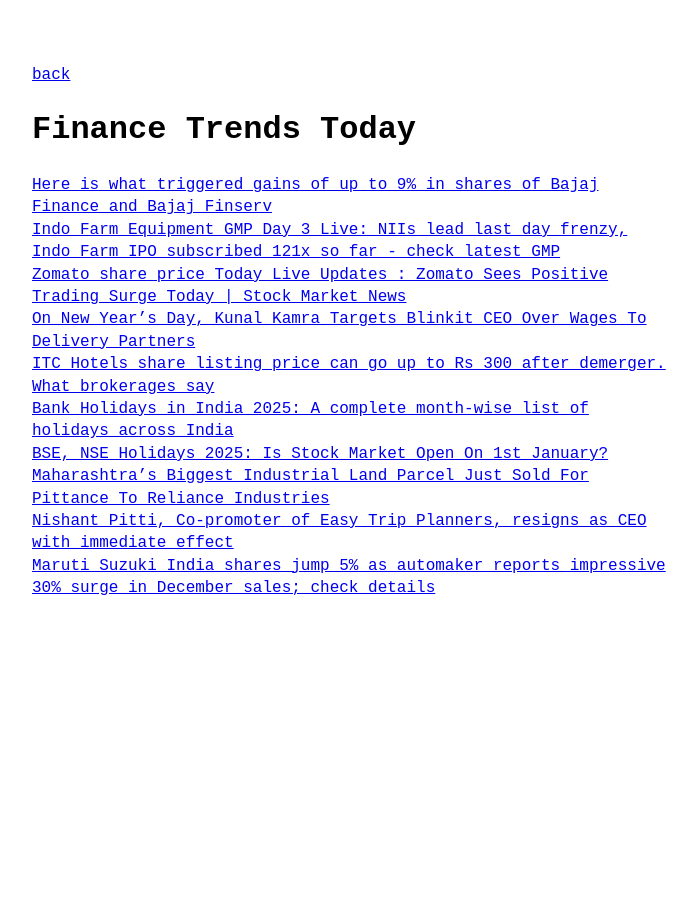
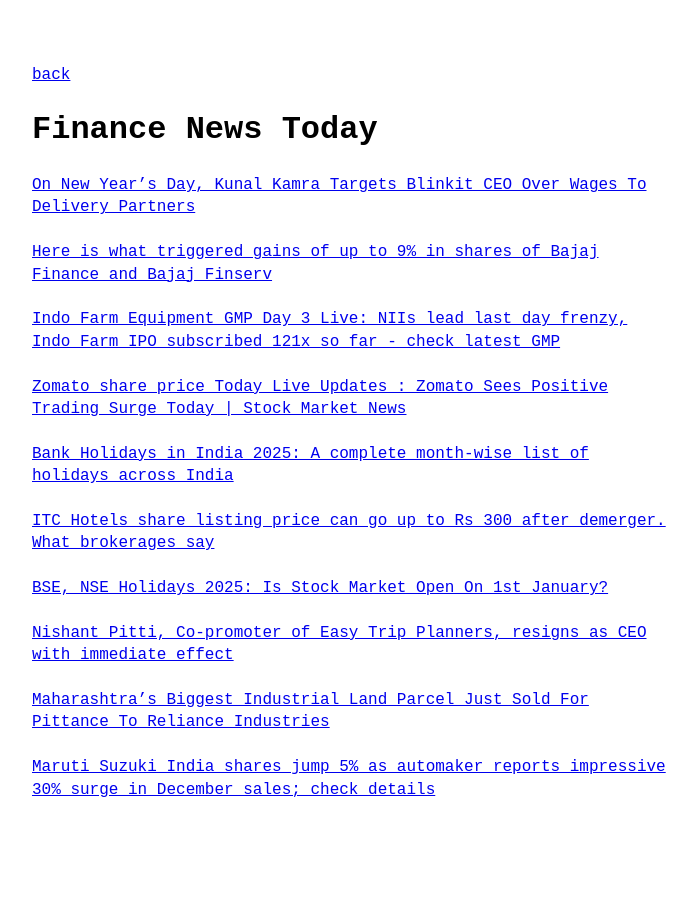
Before and after one commit to VallarasuS/Vallarasu.in, a Jekyll site: the page built from docs/finance.md, in a window 1280 px wide. Shown: the whole page, without its empty margins (288-985 px from the left). Built offline with Jekyll 4.4.1, drawn with Linux system fonts in a browser that asks for light colours.

Commit message:
fin news update

```diff
--- a/docs/_data/menu.yml
+++ b/docs/_data/menu.yml
@@ -2,7 +2,7 @@
 
   - title: trends
     entries:
-      - title: finance-trends
+      - title: finance news today
         url: finance.html
 
   - title: posts
--- a/docs/finance.md
+++ b/docs/finance.md
@@ -1,15 +1,15 @@
 ---
 layout: page
-title: Finance Trends Today
+title: Finance News Today
 ---
 
-[Here is what triggered gains of up to 9% in shares of Bajaj Finance and Bajaj Finserv](https://www.cnbctv18.com/market/bajaj-finance-bajaj-finserv-share-price-top-nifty-50-gainers-target-citi-positive-aum-nim-q3-returns-19533355.htm) <br>
-[Indo Farm Equipment GMP Day 3 Live: NIIs lead last day frenzy, Indo Farm IPO subscribed 121x so far - check latest GMP](https://www.moneycontrol.com/news/business/ipo/indo-farm-equipment-ipo-gmp-live-union-budget-2024-business-news-january-2-liveblog-12901823.html) <br>
-[Zomato share price Today Live Updates : Zomato Sees Positive Trading Surge Today | Stock Market News](https://www.livemint.com/market/live-blog/zomato-share-price-today-latest-live-updates-on-02-jan-2025-11735785114058.html) <br>
-[On New Year's Day, Kunal Kamra Targets Blinkit CEO Over Wages To Delivery Partners](https://www.ndtv.com/india-news/new-years-day-2025-kunal-kamra-targets-blinkit-ceo-albinder-dhindsa-over-wages-to-delivery-partners-7375219) <br>
-[ITC Hotels share listing price can go up to Rs 300 after demerger. What brokerages say](https://m.economictimes.com/markets/stocks/news/itc-hotels-share-listing-price-can-go-up-to-rs-300-after-demerger-what-brokerages-say/articleshow/116874217.cms) <br>
-[Bank Holidays in India 2025: A complete month-wise list of holidays across India](https://indianexpress.com/article/when-is/bank-holidays-in-india-2025-a-complete-month-wise-list-of-holidays-9755797/) <br>
-[BSE, NSE Holidays 2025: Is Stock Market Open On 1st January?](https://www.news18.com/business/markets/stock-market-holidays-2025-jan-1-nse-bse-new-year-9174112.html) <br>
-[Maharashtra’s Biggest Industrial Land Parcel Just Sold For Pittance To Reliance Industries](https://www.ndtvprofit.com/business/reliance-navi-mumbai-iia-stake-land-deal) <br>
-[Nishant Pitti, Co-promoter of Easy Trip Planners, resigns as CEO with immediate effect](https://www.cnbctv18.com/market/nishant-pitti-easy-trip-planners-ease-my-trip-ceo-resigns-stake-sale-block-deal-share-price-reaction-19532728.htm) <br>
-[Maruti Suzuki India shares jump 5% as automaker reports impressive 30% surge in December sales; check details](https://upstox.com/news/market-news/stocks/maruti-shares-climb-3-as-automaker-reports-impressive-30-surge-in-december-sales-check-details/article-138262/) <br>
+[On New Year's Day, Kunal Kamra Targets Blinkit CEO Over Wages To Delivery Partners](https://www.ndtv.com/india-news/new-years-day-2025-kunal-kamra-targets-blinkit-ceo-albinder-dhindsa-over-wages-to-delivery-partners-7375219) <br/><br/>
+[Here is what triggered gains of up to 9% in shares of Bajaj Finance and Bajaj Finserv](https://www.cnbctv18.com/market/bajaj-finance-bajaj-finserv-share-price-top-nifty-50-gainers-target-citi-positive-aum-nim-q3-returns-19533355.htm) <br/><br/>
+[Indo Farm Equipment GMP Day 3 Live: NIIs lead last day frenzy, Indo Farm IPO subscribed 121x so far - check latest GMP](https://www.moneycontrol.com/news/business/ipo/indo-farm-equipment-ipo-gmp-live-union-budget-2024-business-news-january-2-liveblog-12901823.html) <br/><br/>
+[Zomato share price Today Live Updates : Zomato Sees Positive Trading Surge Today | Stock Market News](https://www.livemint.com/market/live-blog/zomato-share-price-today-latest-live-updates-on-02-jan-2025-11735785114058.html) <br/><br/>
+[Bank Holidays in India 2025: A complete month-wise list of holidays across India](https://indianexpress.com/article/when-is/bank-holidays-in-india-2025-a-complete-month-wise-list-of-holidays-9755797/) <br/><br/>
+[ITC Hotels share listing price can go up to Rs 300 after demerger. What brokerages say](https://m.economictimes.com/markets/stocks/news/itc-hotels-share-listing-price-can-go-up-to-rs-300-after-demerger-what-brokerages-say/articleshow/116874217.cms) <br/><br/>
+[BSE, NSE Holidays 2025: Is Stock Market Open On 1st January?](https://www.news18.com/business/markets/stock-market-holidays-2025-jan-1-nse-bse-new-year-9174112.html) <br/><br/>
+[Nishant Pitti, Co-promoter of Easy Trip Planners, resigns as CEO with immediate effect](https://www.cnbctv18.com/market/nishant-pitti-easy-trip-planners-ease-my-trip-ceo-resigns-stake-sale-block-deal-share-price-reaction-19532728.htm) <br/><br/>
+[Maharashtra’s Biggest Industrial Land Parcel Just Sold For Pittance To Reliance Industries](https://www.ndtvprofit.com/business/reliance-navi-mumbai-iia-stake-land-deal) <br/><br/>
+[Maruti Suzuki India shares jump 5% as automaker reports impressive 30% surge in December sales; check details](https://upstox.com/news/market-news/stocks/maruti-shares-climb-3-as-automaker-reports-impressive-30-surge-in-december-sales-check-details/article-138262/) <br/><br/>
```
